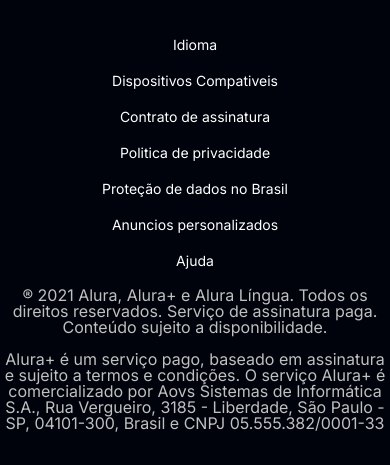
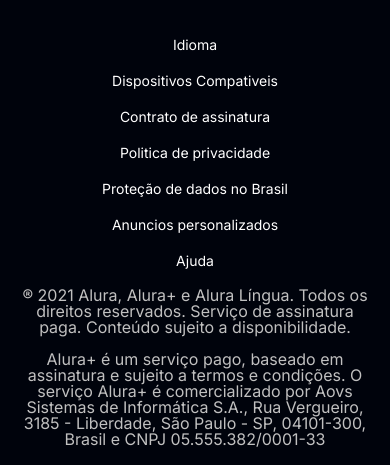
Before and after one commit to wesleymo22/Alura-Plus, a plain HTML site: page index.html in a window 390 px wide. Shown: the part 4334-4799 px from the top of the page. Drawn offline with Linux system fonts and the light colour scheme.

Commit message:
correçao footer

```diff
--- a/style.css
+++ b/style.css
@@ -238,4 +238,8 @@ footer {
         margin: 0;
     }
 
+    .footer__copyright{
+        margin: 1em;
+    }
+
 }
```
